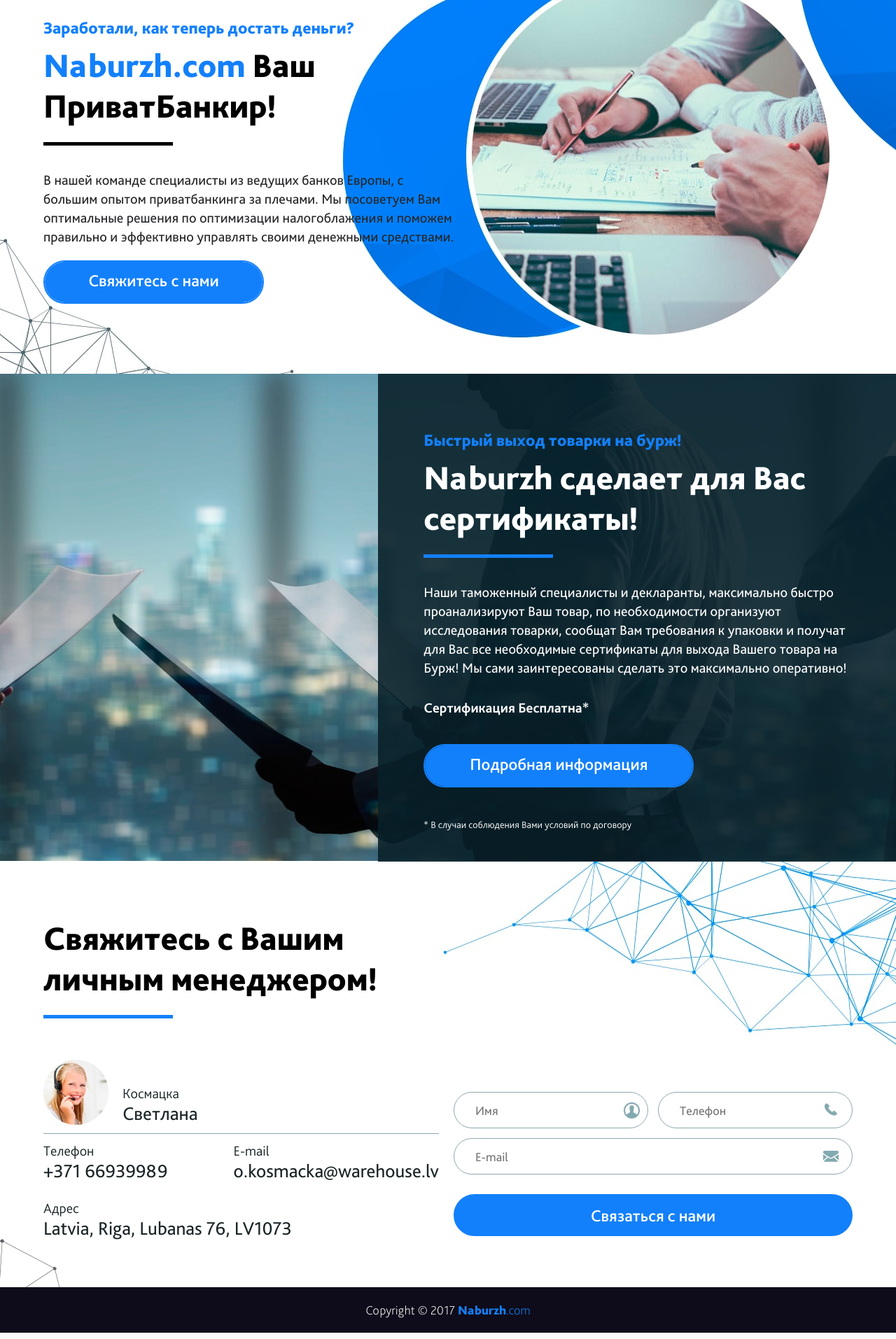
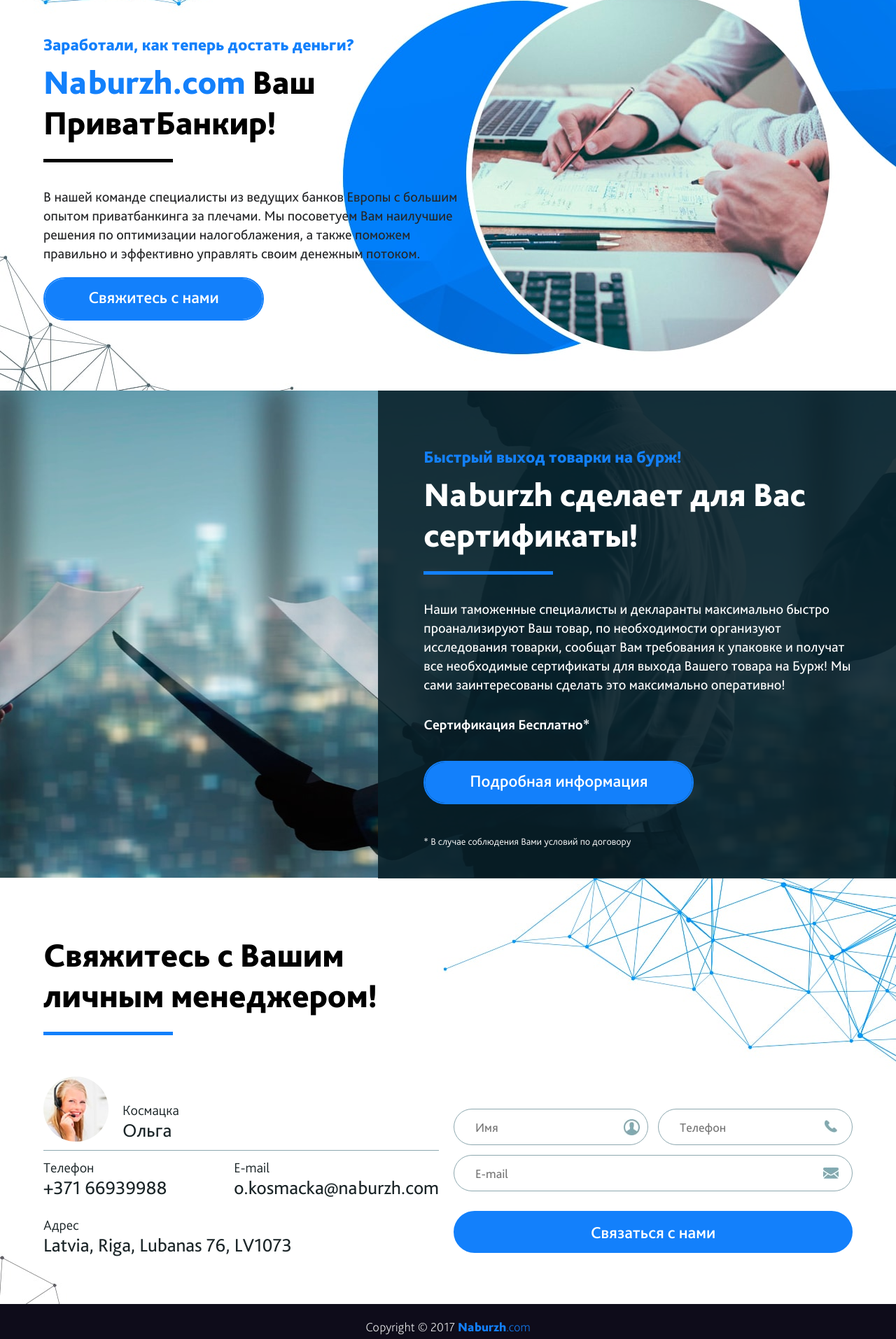
Before and after one commit to edigging/naburzh, a PHP site: page / in a window 1280 px wide. Shown: the part 3600-5513 px from the top of the page at 70% size. Run offline with PHP 8.4, Linux system fonts and the light colour scheme.

Commit message:
Create index.php
content apdated

```diff
--- a/index.php
+++ b/index.php
@@ -29,8 +29,8 @@
 				<div class="line"><span></span></div>
 				<h1>СУППОРТИМ ТОВАРКУ НА БУРЖ!</h1>
 				<article>
-					С нами, Вы будете лить товарку на Европу, делать деньги и не тратить время на суппорт. <i></i>
-					Мы детально изучили все Ваши потребности, добавили туда наш 20 летний опыт международной логистики, опыт приватбанкинга и вместе с Вами идем на БУРЖ!
+					С нами Вы будете лить товарку на Европу, делать деньги и не тратить время на суппорт. <i></i>
+					Мы детально изучили все Ваши потребности, добавили туда наш 20 летний опыт международной логистики, опыт приватбанкинга, и вместе с Вами идем на БУРЖ!
 				</article>
 				<a href="#" data-target="Свяжитесь с нами с первого экрана">Свяжитесь с нами</a>
 			</section>
@@ -50,7 +50,7 @@
 				<h2>Складская обработка во всех 27 странах ЕС</h2>
 				<div class="line"><span></span></div>
 				<p>
-					В нашем распорежении собственные и партнерские склады по всей Европе. Мы готовы принимать товар, сортировать, отбирать, клеить этикетки, переупаковывать и отправлять конечникам по всей европе чтобы они худели, стояли и были счастливы!
+					В нашем распоряжении собственные и партнерские склады по всей Европе. Мы готовы принимать товар, сортировать, отбирать, клеить этикетки, переупаковывать и отправлять конечным покупателям по всей Европе чтобы они худели, стояли и были счастливы!
 				</p>
 				<h5>Обработка 1 посылки от 0,90 EUR</h5>
 				<a href="#" class="modal_open" data-target="Оформить заявку с блока Куда будете лить?">Оформить заявку</a>
@@ -61,10 +61,10 @@
 	<div class="countries" id="countries">
 		<section>
 			<h4>Лучшие ставки на курьерскую почту!</h4>
-			<h2>Курьерка на все страны ЕС</h2>
+			<h2>Курьерка во все страны ЕС</h2>
 			<div class="line"><span></span></div>
 			<p>
-				Naburzh.com обеспечит Вас самыми лучшим ставками на курьерку! Мы заключил контракты со всеми почтовыми службами Европы. Даем им такой оборот отправок, что скидка на обьем обеспечивает Вас ставками от которых у обычного бизнеса челесть будет поскребывать асфальт.
+				Naburzh.com обеспечит Вас самыми лучшими ставками на курьерку! Мы заключили контракты со всеми почтовыми службами Европы. Даем им такой оборот отправок, что скидка на объем обеспечивает Вас ставками от которых у обычного бизнеса челюсть будет поскребывать асфальт.
 			</p>
 			<h5>Доставка посылки от 3 EUR</h5>
 			<a href="#" class="modal_open" data-target="Заказать тарифную сетку. Курьерка">Заказать тарифную сетку</a>
@@ -132,7 +132,7 @@
 				<h2>Принимайте деньги с <i></i>VISA и MasterCard!</h2>
 				<div class="line"><span></span></div>
 				<p>
-					Naburzh.com получил разрешение от карточных операторов принимать оплату за товарку на прямую с карт VISA и MasterCard. Наши финансисты и программисты с удовольствиям научат Вас подключать наш мэрчант к Вашей системе. С нами получение денег от европейских клиентов станет гораздо удобнее и быстрее.
+					Naburzh.com получил разрешение от карточных операторов принимать оплату за товарку напрямую с карт VISA и MasterCard. Наши финансисты и программисты с удовольствием научат Вас подключать наш мерчант к Вашей системе. С нами получение денег от европейских клиентов станет гораздо удобнее и быстрее.
 				</p>
 				<h5>Обслуживание счетов от 0,8%</h5>
 				<a href="#" class="modal_open" data-target="Связаться с финансистом">Связаться с финансистом</a>
@@ -147,7 +147,7 @@
 				<h2><span>Naburzh.com</span> Ваш <i></i>ПриватБанкир!</h2>
 				<div class="line"><span></span></div>
 				<p>
-					В нашей команде специалисты из ведущих банков Европы, с большим опытом приватбанкинга за плечами. Мы посоветуем Вам оптимальные решения по оптимизации налогоблажения и поможем правильно и эффективно управлять своими денежными средствами.
+					В нашей команде специалисты из ведущих банков Европы с большим опытом приватбанкинга за плечами. Мы посоветуем Вам наилучшие решения по оптимизации налогоблажения, а также поможем правильно и эффективно управлять своим денежным потоком.
 				</p>
 				<a href="#" class="modal_open" data-target="Свяжитесь с нами - как теперь достать деньги?">Свяжитесь с нами</a>
 			</article>
@@ -162,11 +162,11 @@
 					<h2>Naburzh сделает для Вас сертификаты!</h2>
 					<div class="line"><span></span></div>
 					<p>
-						Наши таможенный специалисты и декларанты, максимально быстро проанализируют Ваш товар, по необходимости организуют исследования товарки, сообщат Вам требования к упаковки и получат для Вас все необходимые сертификаты для выхода Вашего товара на Бурж! Мы сами заинтересованы сделать это максимально оперативно!
+						Наши таможенные специалисты и декларанты максимально быстро проанализируют Ваш товар, по необходимости организуют исследования товарки, сообщат Вам требования к упаковке и получат все необходимые сертификаты для выхода Вашего товара на Бурж! Мы сами заинтересованы сделать это максимально оперативно!
 					</p>
-					<h5>Сертификация Бесплатна*</h5>
+					<h5>Сертификация Бесплатно*</h5>
 					<a href="#" class="modal_open" data-target="Подробная информация - ыстрый выход товарки">Подробная информация</a>
-					<div class="bottom">* В случаи соблюдения Вами условий по договору</div>
+					<div class="bottom">* В случае соблюдения Вами условий по договору</div>
 				</article>
 			</div>
 		</section>
@@ -184,18 +184,18 @@
 						</div>
 						<div class="name">
 							<div class="s">Космацка</div>
-							<div class="n">Светлана</div>
+							<div class="n">Ольга</div>
 						</div>
 						<div class="clearfix"></div>
 					</div>
 					<div class="middle">
 						<div class="col">
 							<span>Телефон</span>
-							<p><a href="tel:+37166939989">+371 66939989</a></p>
+							<p><a href="tel:+37166939988">+371 66939988</a></p>
 						</div>
 						<div class="col">
 							<span>E-mail</span>
-							<p><a href="mailto:o.kosmacka@warehouse.lv">o.kosmacka@warehouse.lv</a></p>
+							<p><a href="mailto:o.kosmacka@naburzh.com">o.kosmacka@naburzh.com</a></p>
 						</div>
 						<div class="clearfix"></div>
 					</div>
```
